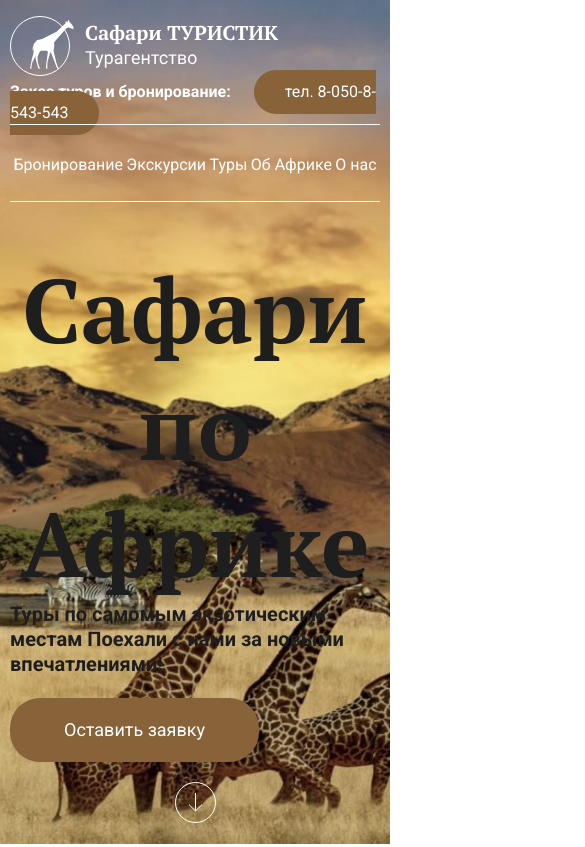
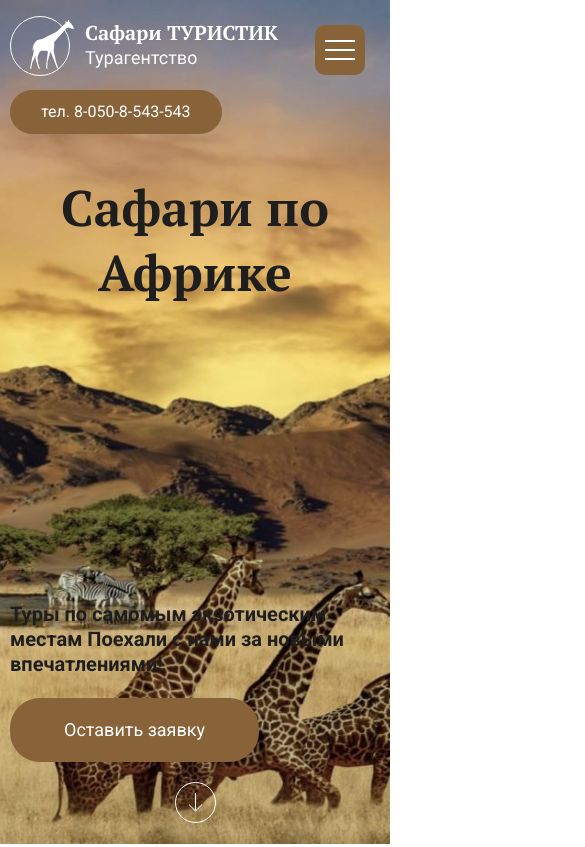
Before and after one commit to zay4onok/safari, a plain HTML site: page index.html in a window 390 px wide. Shown: the top 847 px of the page, 585 px wide, since content can reach past the window. Drawn offline with nearby package versions, Linux system fonts and the light colour scheme.

Commit message:
add header box adaptive

```diff
--- a/css/style.css
+++ b/css/style.css
@@ -70,8 +70,11 @@ a {
   width: 100%;
   border-top: 1px solid#fff;
   border-bottom: 1px solid#fff;
-  margin-top: 15;
+  margin-top: 15px;
   padding: 27px 0 24px;
+}
+.menu__btn {
+  display: none;
 }
 
 .menu__list {
@@ -80,6 +83,10 @@ a {
   align-items: center;
   color: #fff;
   font-size: 16px;
+}
+
+.menu__list.open {
+  right: -1px;
 }
 
 .menu__item {
@@ -265,6 +272,10 @@ a {
   line-height: 130%;
   text-align: center;
   margin-bottom: 45px;
+}
+
+.map__iframe {
+  max-width: 100%;
 }
 
 .about {
@@ -568,3 +579,135 @@ a {
 .footer__contacts-text {
   opacity: 0.8;
 }
+
+@media (max-width: 900px) {
+  .header__phone span {
+    display: none;
+  }
+  .header__title {
+    font-size: 70px;
+  }
+}
+
+@media (max-width: 690px) {
+  .header__top {
+    padding: 16px 0 25px;
+  }
+  .header__title {
+    font-size: 60px;
+  }
+}
+
+@media (max-width: 540px) {
+  .logo {
+    margin-bottom: 20px;
+  }
+  .header__phone {
+    margin-bottom: 10px;
+  }
+  .header__phone-number {
+    margin-left: 0px;
+  }
+  .header__title {
+    font-size: 50px;
+  }
+}
+
+@media (max-width: 450px) {
+  .header__top {
+    padding-bottom: 0;
+  }
+  .header__phone {
+    margin-bottom: 10px;
+  }
+  .menu {
+    border: none;
+    padding-bottom: 0;
+  }
+  .menu__btn {
+    display: flex;
+    justify-content: center;
+    height: 50px;
+    width: 50px;
+    background-color: transparent;
+    border: none;
+    border-radius: 10px;
+    cursor: pointer;
+    z-index: 1100;
+    padding: 0;
+    position: absolute;
+    top: 25px;
+    right: 25px;
+    background-color: #886239;
+  }
+
+  .menu__btn-style {
+    background-color: #fff;
+    height: 2px;
+    width: 30px;
+    position: absolute;
+    top: calc(50% - 1px);
+  }
+
+  .menu__btn::after,
+  .menu__btn::before {
+    position: absolute;
+    content: "";
+    width: 30px;
+    background-color: #fff;
+    height: 2px;
+    transition: all 0.3s;
+  }
+
+  .menu__btn::before {
+    top: 15px;
+  }
+
+  .menu__btn::after {
+    bottom: 15px;
+  }
+
+  .menu__btn.open::before {
+    transform: rotate(45deg);
+    top: 24px;
+  }
+
+  .menu__btn.open::after {
+    transform: rotate(-45deg);
+    bottom: 24px;
+  }
+
+  .menu__btn.open .menu__btn-style {
+    transform: scale(0);
+  }
+
+  .menu__list {
+    display: block;
+    padding: 125px 10px 0;
+    text-align: center;
+    position: fixed;
+    top: 0;
+    right: -500px;
+    height: 100vh;
+    background-color: #886239;
+    transition: right 0.4s ease;
+    width: 200px;
+    font-size: 18px;
+  }
+  .menu__item {
+    margin-bottom: 50px;
+  }
+  .menu__item:hover::after {
+    width: 0;
+  }
+}
+
+@media (max-width: 370px) {
+  .logo__img {
+    max-width: 230px;
+  }
+  .header__phone-number {
+    font-size: 14px;
+    padding: 12px 20px 13px;
+  }
+}
--- a/index.html
+++ b/index.html
@@ -25,12 +25,15 @@
               <img class="logo__img" src="images/logo.svg" alt="" />
             </a>
             <div class="header__phone">
-              Заказ туров и бронирование:
+              <span>Заказ туров и бронирование:</span>
               <a class="header__phone-number" href="tel:80508543543"
                 >тел. 8-050-8-543-543</a
               >
             </div>
             <nav class="menu">
+              <button class="menu__btn">
+                <span class="menu__btn-style"></span>
+              </button>
               <ul class="menu__list">
                 <li class="menu__item">
                   <a class="menu__link" href="#">Бронирование</a>
@@ -72,7 +75,7 @@
       </div>
     </header>
 
-    <div class="direction">
+    <!-- <div class="direction">
       <div class="container">
         <div class="direction__wrapper">
           <div class="direction__item">
@@ -528,7 +531,7 @@
           </div>
         </div>
       </div>
-    </footer>
+    </footer> -->
     <script src="https://ajax.googleapis.com/ajax/libs/jquery/3.4.1/jquery.min.js"></script>
     <script src="js/slick.min.js"></script>
     <script src="js/jquery.magnific-popup.min.js"></script>
--- a/js/main.js
+++ b/js/main.js
@@ -24,4 +24,7 @@ $(function () {
       preload: [0, 1],
     },
   });
+  $(".menu__btn").on("click", function () {
+    $(".menu__list,.menu__btn").toggleClass("open");
+  });
 });
```
